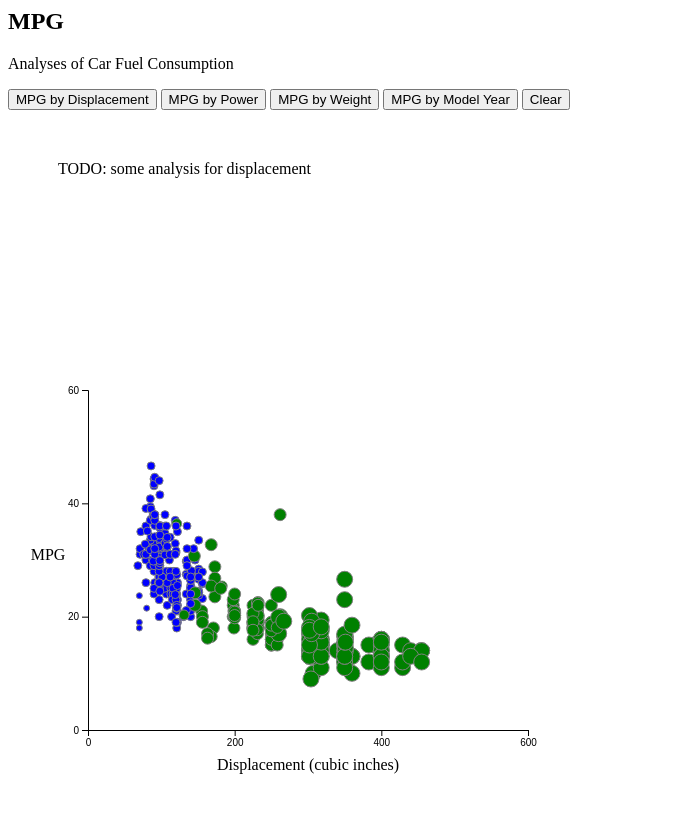
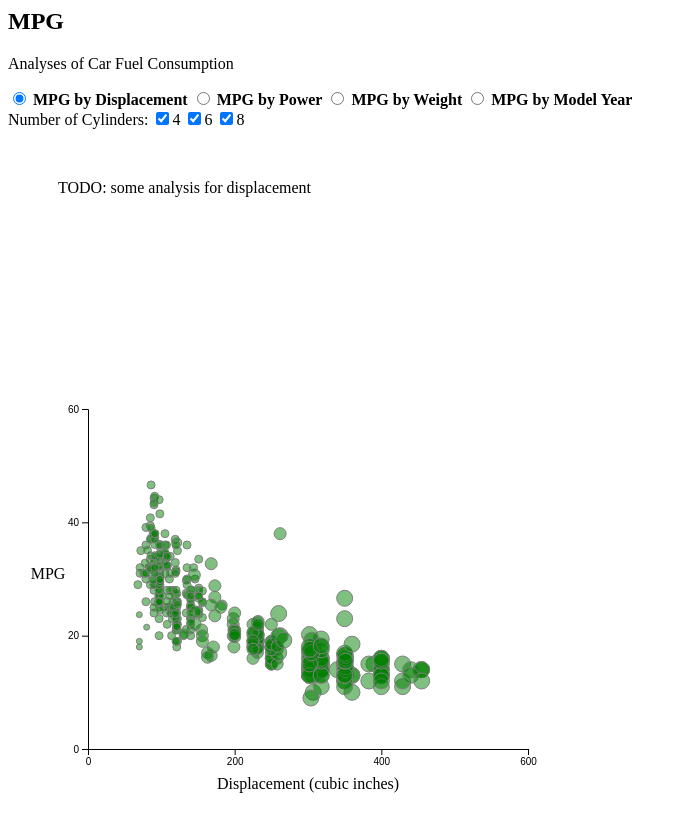
Before and after one commit to danqian1296/danqian1296.github.io, a plain HTML site: page DV/index.html in a window 1280 px wide. Shown: the whole page, without its empty margins (0-687 px from the left). Drawn offline with nearby package versions, Linux system fonts and the light colour scheme.

Commit message:
cylinders

```diff
--- a/DV/index.html
+++ b/DV/index.html
@@ -17,12 +17,18 @@
 <h2>MPG</h2>
 <p>Analyses of Car Fuel Consumption</p>
 
+<div id="mpg_tab">
+  <input type="radio" name="mpg_type" value="displacement" onclick="refresh_mpg()" checked> <b>MPG by Displacement</b>
+  <input type="radio" name="mpg_type" value="power" onclick="refresh_mpg()"> <b>MPG by Power</b>
+  <input type="radio" name="mpg_type" value="weight" onclick="refresh_mpg()"> <b>MPG by Weight</b>
+  <input type="radio" name="mpg_type" value="model_year" onclick="refresh_mpg()"> <b>MPG by Model Year</b>
+</div>
+
 <div>
-  <button type="button" id="mpg_displacement_button" onclick="paint_mpg_by_displacement()">MPG by Displacement</button>
-  <button type="button" id="mpg_power_button" onclick="paint_mpg_by_power()">MPG by Power</button>
-  <button type="button" id="mpg_weight_button" onclick="paint_mpg_by_weight()">MPG by Weight</button>
-  <button type="button" id="mpg_year_button" onclick="paint_mpg_by_model_year()">MPG by Model Year</button>
-  <button onclick="clear_mpg()"> Clear </button>
+  Number of Cylinders:
+  <input type="checkbox" onclick="click_cylinders(this, 4);" checked>4
+  <input type="checkbox" onclick="click_cylinders(this, 6);" checked>6
+  <input type="checkbox" onclick="click_cylinders(this, 8);" checked>8
 </div>
 
 <div id="div_summary"></div>
@@ -38,6 +44,30 @@ var summary_width=600, summary_height=200, summary_margin=50;
 var mpg_width=600, mpg_height=500, mpg_margin=80;
 var details_width=200, details_height=500, mpg_margin=80;
 var data;
+var tab = "displacement";
+var cylinders_selected = [true,true,true,true,true,true,true,true,true,true,true,true];
+
+function click_cylinders(cb, cylinders) {
+  cylinders_selected[cylinders] = cb.checked;
+  refresh_mpg();
+}
+
+async function refresh_mpg() {
+  switch (d3.select('input[name="mpg_type"]:checked').node().value) {
+  case "displacement":
+    await paint_mpg_by_displacement();
+    break;
+  case "weight":
+    await paint_mpg_by_weight();
+    break;
+  case "power":
+    await paint_mpg_by_power();
+    break;
+  case "model_year":
+    await paint_mpg_by_model_year();
+    break;
+  }
+}
 
 function clear_mpg() {
   d3.select('#div_mpg').selectAll('*').remove();
@@ -132,6 +162,11 @@ function clear_details(d, i) {
   d3.select("#div_details").selectAll('*').remove();
 }
 
+function is_car_selected(car_data) {
+  if (!cylinders_selected[car_data.cylinders]) return false;
+  return true;
+}
+
 async function paint_mpg(xscale, xfunc, xtext) {
   // Create the MPG graph
   d3.select('#div_mpg')
@@ -150,7 +185,8 @@ async function paint_mpg(xscale, xfunc, xtext) {
     .enter()
       .append('circle')
       .attr('stroke', 'grey')
-      .attr('fill', function(d) {if (d.cylinders < 5) {return 'blue';} return 'green';} )
+      .attr('fill-opacity', '50%')
+      .attr('fill', function(d) {return is_car_selected(d) ? "green" : "grey";} )
       .attr('cx', xfunc)
       .attr('cy', function(d,i) {return yscale(Number(d.mpg));})
       .attr('r', function(d,i) {return Number(d.cylinders);})
```
